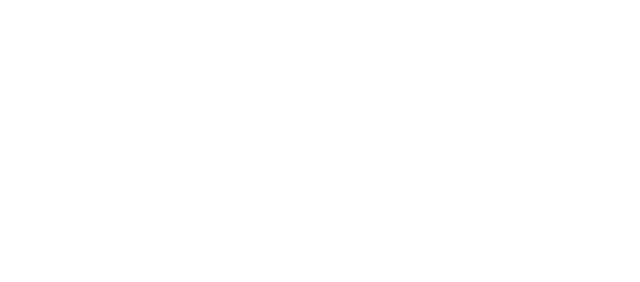
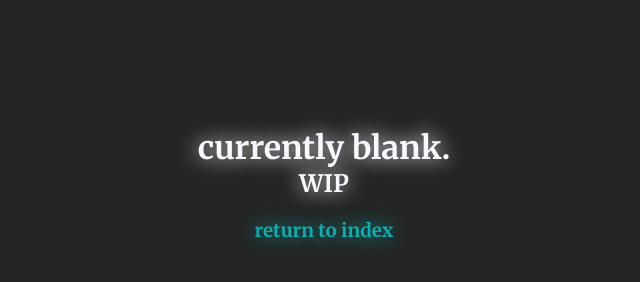
Before and after one commit to infuriating/infsworld, a plain HTML site: page learnmore.html in a window 1280 px wide. Shown: the whole page, without its empty margins (316-956 px from the left). Drawn offline with Linux system fonts and the light colour scheme.

Commit message:
fasdfasdf

```diff
--- /dev/null
+++ b/contact.css
@@ -0,0 +1,25 @@
+@import url('https://fonts.googleapis.com/css2?family=Merriweather:wght@300;400;700;900&display=swap');
+
+* {
+    padding: 0;
+    margin: 0;
+    font-family: 'Merriweather', serif;
+    animation: textshadowBreathe 1s infinite alternate ease-in-out;
+}
+
+body {
+    height: 100%;
+    width: 100%;
+    background: #252525;
+    overflow: hidden;
+}
+
+a { text-decoration: none; color: rgba(0, 255, 255, 0.6); }
+a:hover { color: rgba(0, 255, 157, 0.6); }
+
+.blank {
+    text-align: center;
+    margin-top: 10%;
+    color: ghostwhite;
+    text-shadow: 0px 0px 20px;
+}
--- a/contact.html
+++ b/contact.html
@@ -0,0 +1,17 @@
+<!DOCTYPE html>
+<html lang="en">
+<head>
+    <link rel="stylesheet" href="contact.css">
+    <meta charset="UTF-8">
+    <meta http-equiv="X-UA-Compatible" content="IE=edge">
+    <meta name="viewport" content="width=device-width, initial-scale=1.0">
+    <title>contact page</title>
+</head>
+<body>
+    <div class="blank">
+        <h1>currently blank.</h1>
+        <h2>WIP</h2><br>
+        <a href="index.html"><h3>return to index</h3></a>
+    </div>
+</body>
+</html>
--- a/style.css
+++ b/index.css
@@ -143,10 +143,11 @@ a { text-decoration: none; }
     animation-fill-mode: forwards;
     text-align: center;
     margin-top: 5%;
-    color: ghostwhite;
     text-shadow: 0px 0px 20px;
     opacity: 0;
 }
+.learn-more a { color: ghostwhite; text-shadow: 0px 0px 20px; }
+.learn-more a:hover { color: grey; }
 @keyframes learnmoreIn {
     0% {
         opacity: 0;
--- /dev/null
+++ b/learnmore.css
@@ -0,0 +1,25 @@
+@import url('https://fonts.googleapis.com/css2?family=Merriweather:wght@300;400;700;900&display=swap');
+
+* {
+    padding: 0;
+    margin: 0;
+    font-family: 'Merriweather', serif;
+    animation: textshadowBreathe 1s infinite alternate ease-in-out;
+}
+
+body {
+    height: 100%;
+    width: 100%;
+    background: #252525;
+    overflow: hidden;
+}
+
+a { text-decoration: none; color: rgba(0, 255, 255, 0.6); }
+a:hover { color: rgba(0, 255, 157, 0.6); }
+
+.blank {
+    text-align: center;
+    margin-top: 10%;
+    color: ghostwhite;
+    text-shadow: 0px 0px 20px;
+}
--- a/learnmore.html
+++ b/learnmore.html
@@ -0,0 +1,17 @@
+<!DOCTYPE html>
+<html lang="en">
+<head>
+    <link rel="stylesheet" href="learnmore.css">
+    <meta charset="UTF-8">
+    <meta http-equiv="X-UA-Compatible" content="IE=edge">
+    <meta name="viewport" content="width=device-width, initial-scale=1.0">
+    <title>learn more!</title>
+</head>
+<body>
+    <div class="blank">
+        <h1>currently blank.</h1>
+        <h2>WIP</h2><br>
+        <a href="index.html"><h3>return to index</h3></a>
+    </div>
+</body>
+</html>
```
Also changed, not shown: index.html (+5 -3 lines).
